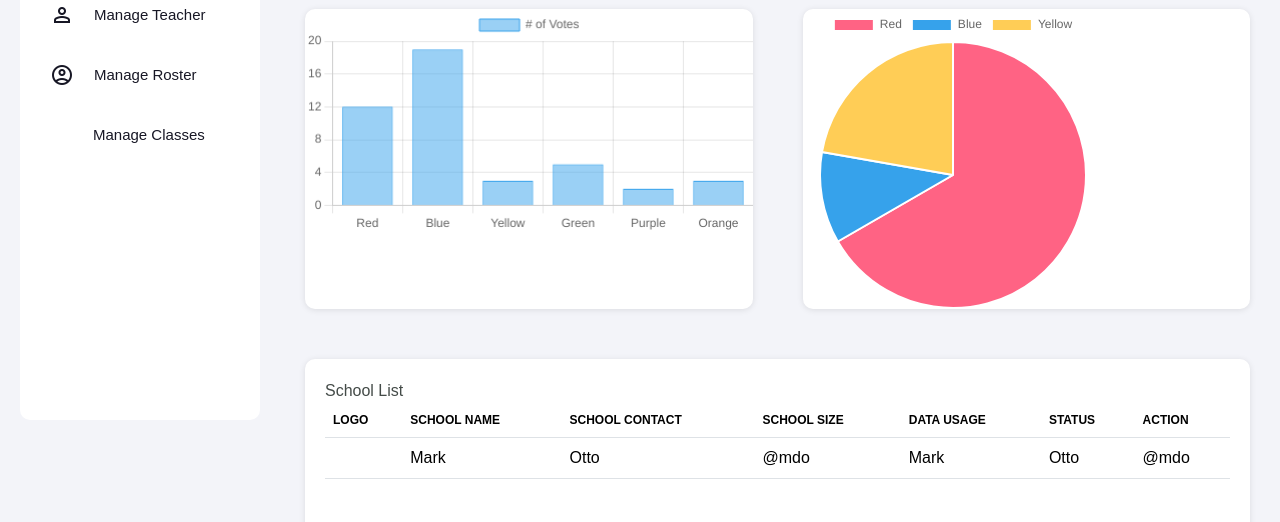
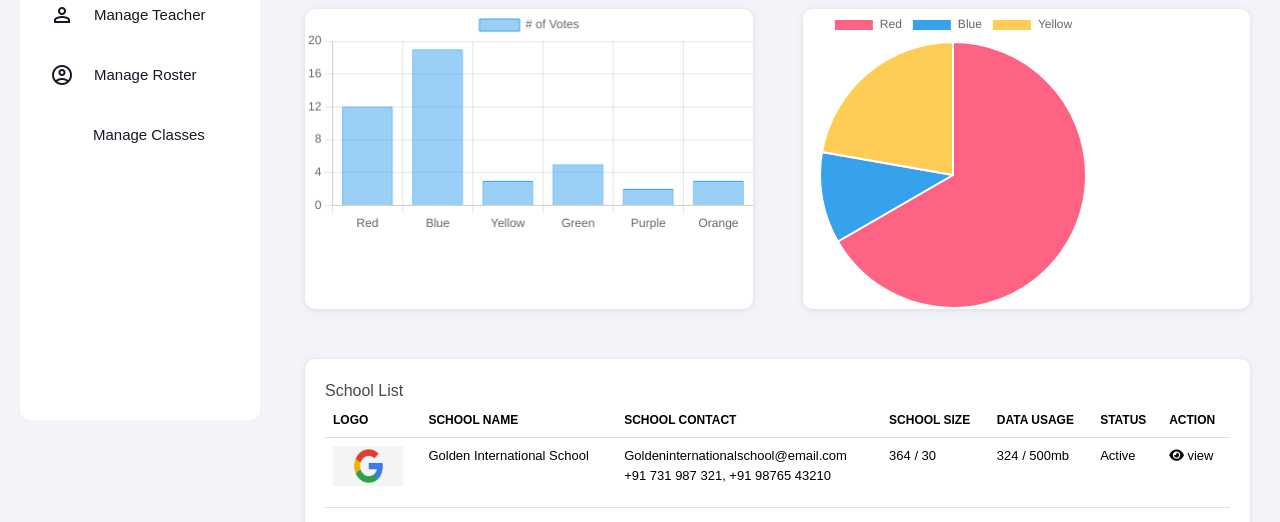
Before and after one commit to ils-shivendrap/chronical_cloud, a plain HTML site: page dashboard.html in a window 1280 px wide. Shown: the part 320-842 px from the top of the page. Drawn offline with nearby package versions, Linux system fonts and the light colour scheme.

Commit message:
table commit

```diff
--- a/dashboard.css
+++ b/dashboard.css
@@ -315,3 +315,15 @@ body{
     color: #7E84A3;
     font-size: 12px;
 }
+
+
+.css-for-img{
+    width: 70px;
+    height: 40px;
+}
+
+.table-data-css{
+    height: 70px;
+    font-size: 13px;
+    color: #000000;
+}
--- a/dashboard.html
+++ b/dashboard.html
@@ -143,15 +143,14 @@
                               </tr>
                             </thead>
                             <tbody>
-                              <tr>
-                                <th scope="row"><img src="" alt=""></th>
-                                <td>Mark</td>
-                                <td>Otto</td>
-                                <td>@mdo</td>
-                                <td>Mark</td>
-                                <td>Otto</td>
-                                <td>@mdo</td>
-
+                              <tr class="table-data-css">
+                                <th scope="row" ><img class="css-for-img"src="assets\school-img.png" alt=""></th>
+                                <td>Golden International School</td>
+                                <td>Goldeninternationalschool@email.com <br>+91 731 987 321, +91 98765 43210</td>
+                                <td>364 / 30</td>
+                                <td>324 / 500mb</td>
+                                <td>Active</td>
+                                <td><i class="fa-solid fa-eye"></i> view</td>
                               </tr>
 
                             </tbody>
```
Also changed, not shown: assets/school-img.png (added).
